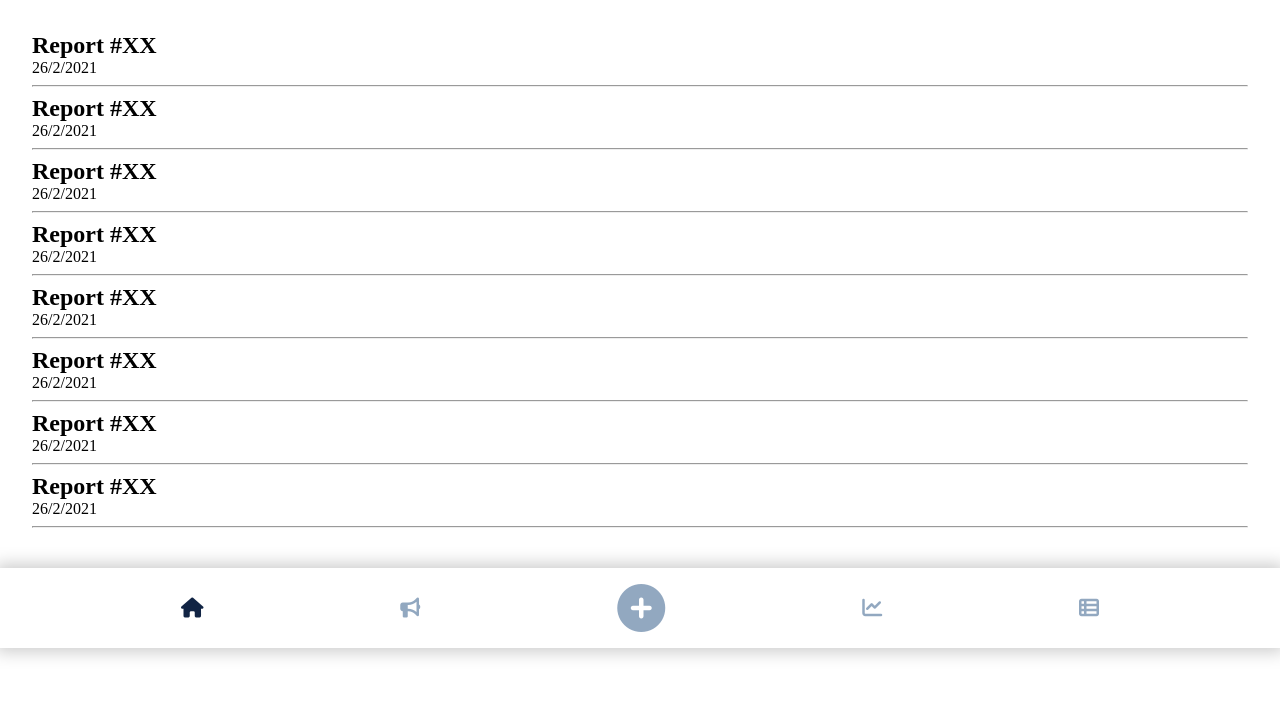
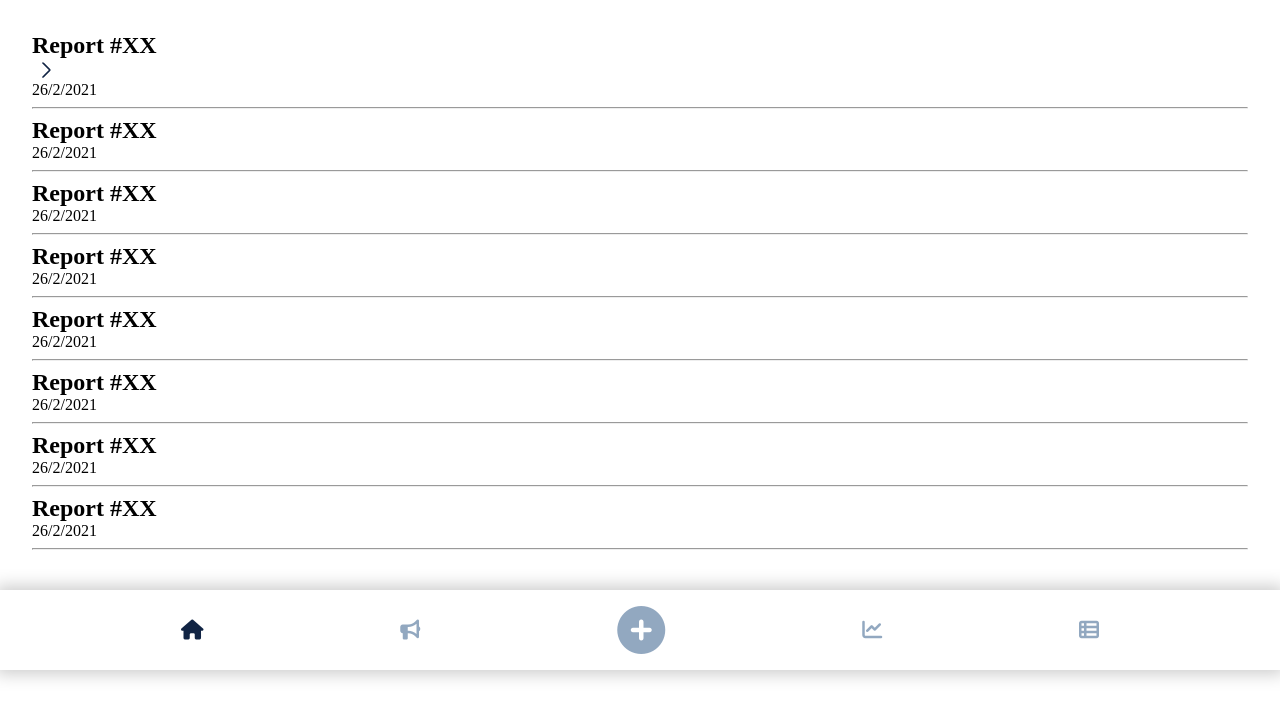
Before and after one commit to claudiachin/T5_50.003_SingHealth, a website: page pastreports.html in a window 1280 px wide. Shown: the part 97-800 px from the top of the page. Drawn offline with Linux system fonts and the light colour scheme.

Commit message:
Create Arrow Button Element
Created arrow button element in CSS, working on perfect implementation of it

```diff
--- a/pastreports.html
+++ b/pastreports.html
@@ -15,7 +15,7 @@
     </div>
     <div class="main-content">
             <div>
-                <h2 id="report001"><b>Report #XX</b></h2>
+                <h2 id="report001"><b>Report #XX</b><div class="fancyArrow"></div></h2>
                 <p>26/2/2021<br></p>
             </div>
             <hr>
--- a/src/css/style.css
+++ b/src/css/style.css
@@ -102,6 +102,16 @@ input {
     padding: 30px !important;
 }
 
+.fancyArrow {
+    width: 10px;
+    height: 10px;
+    border-top: 2px solid #112444;
+    border-right: 2px solid  #112444;
+    transform: rotate(45deg);
+    margin: 5px;
+    border-radius: 15%;
+}
+
 @media only screen and (min-width: 768px) { /*tablet breakpoint*/
 
 }
```
